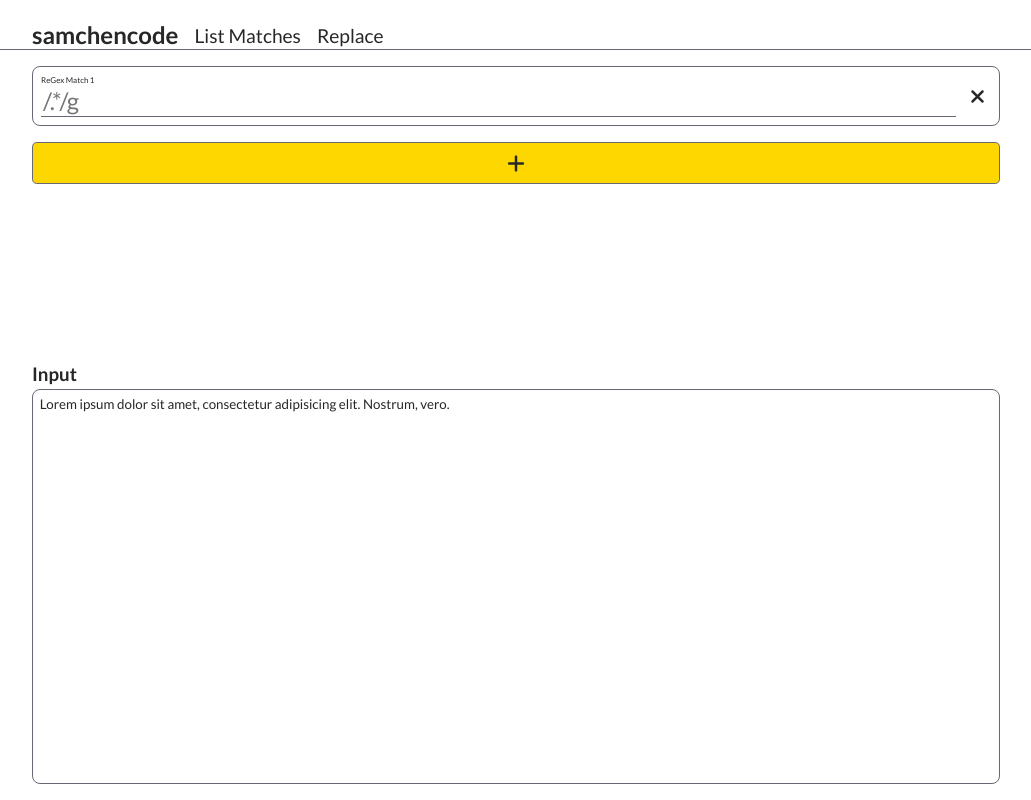
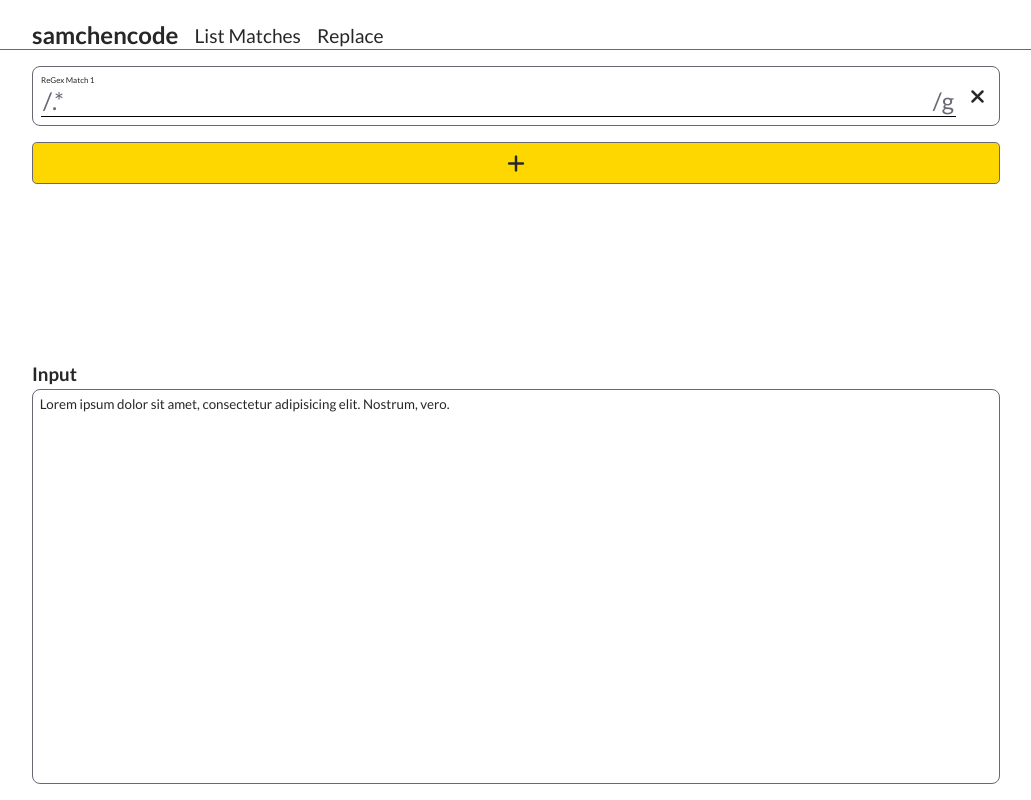
Before and after one commit to samchencode/regex-tool, a React (Create React App) app: page /match in a window 1280 px wide. Shown: the whole page, without its empty margins (124-1155 px from the left). Built offline with nearby package versions, Linux system fonts and the light colour scheme.

Commit message:
feat: regex-like decorators for pattern-input

```diff
--- a/src/features/pattern-input/components/Row/PatternRow.tsx
+++ b/src/features/pattern-input/components/Row/PatternRow.tsx
@@ -14,7 +14,10 @@ const Pattern = ({ type }: PatternRowProps) => (
   <li className="pattern-input__row">
     <div className="pattern-input__input-group pattern-input__input-group--match">
       <label htmlFor="match-pattern-1">ReGex Match 1</label>
-      <input type="text" id="match-pattern-1" placeholder="/.*/g" />
+      <div className="pattern-input__regex">
+        /<input id="match-pattern-1" type="text" placeholder=".*" />/
+        <span className="pattern-input__flag">g</span>
+      </div>
     </div>
     {type !== PatternRowType.PATTERN_ONLY && (
       <div className="pattern-input__input-group pattern-input__input-group--operation">
--- a/src/features/pattern-input/style.css
+++ b/src/features/pattern-input/style.css
@@ -65,7 +65,31 @@
 
 .pattern-input__input-group input:focus {
   outline: none;
+}
+
+.pattern-input__input-group > input:focus {
   border-bottom: var(--border-focus);
+}
+
+.pattern-input__regex {
+  padding: 1px 2px;
+  box-sizing: content-box;
+  border-bottom: 1px solid black;
+  font-size: 1.5rem;
+  display: flex;
+}
+
+.pattern-input__regex,
+.pattern-input__flag {
+  color: var(--gray);
+}
+
+.pattern-input__regex input {
+  display: inline;
+  min-width: 0;
+  padding: 0;
+  font-size: 1.5rem;
+  border: none;
 }
 
 @media only screen and (min-width: 800px) {
--- a/src/index.css
+++ b/src/index.css
@@ -50,6 +50,10 @@ button {
   background: none;
 }
 
+input::placeholder {
+  color: var(--gray);
+}
+
 textarea {
   white-space: nowrap;
   overflow: auto;
```
